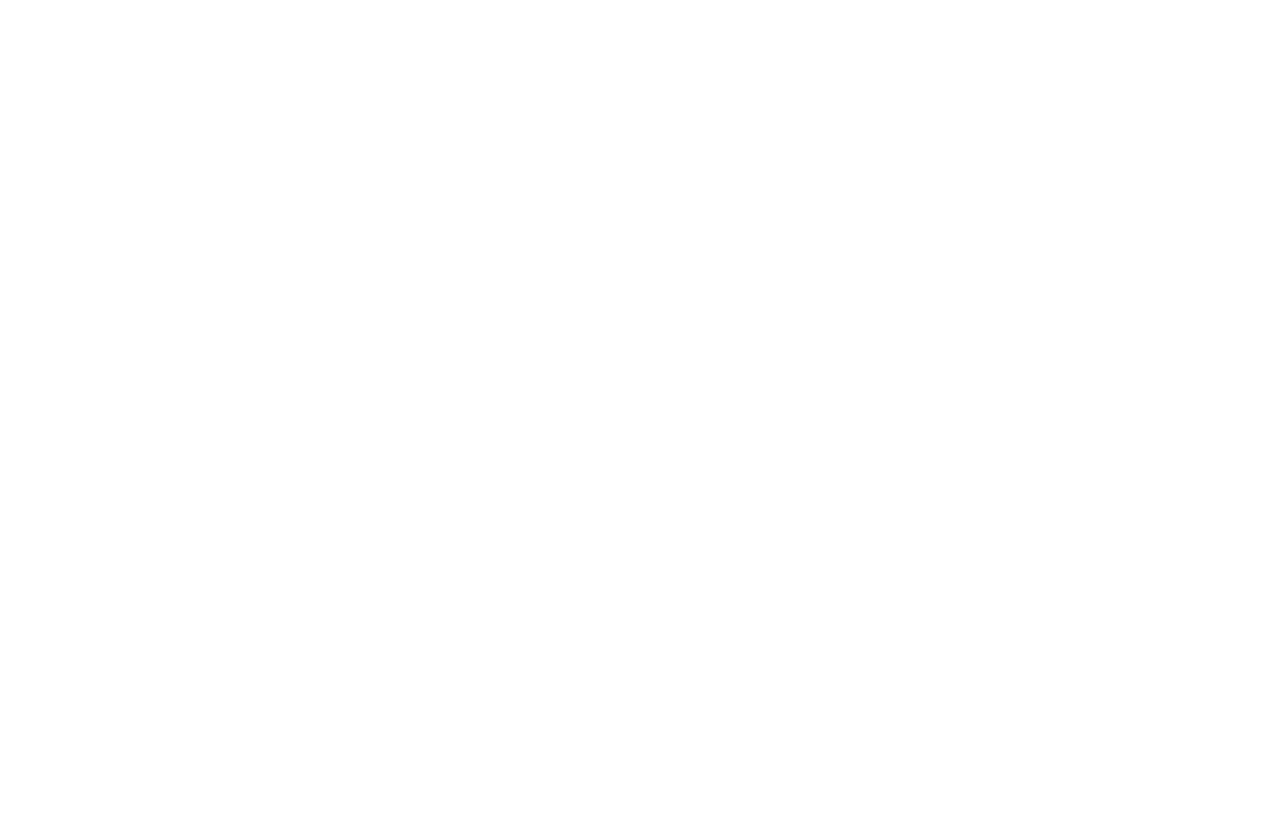
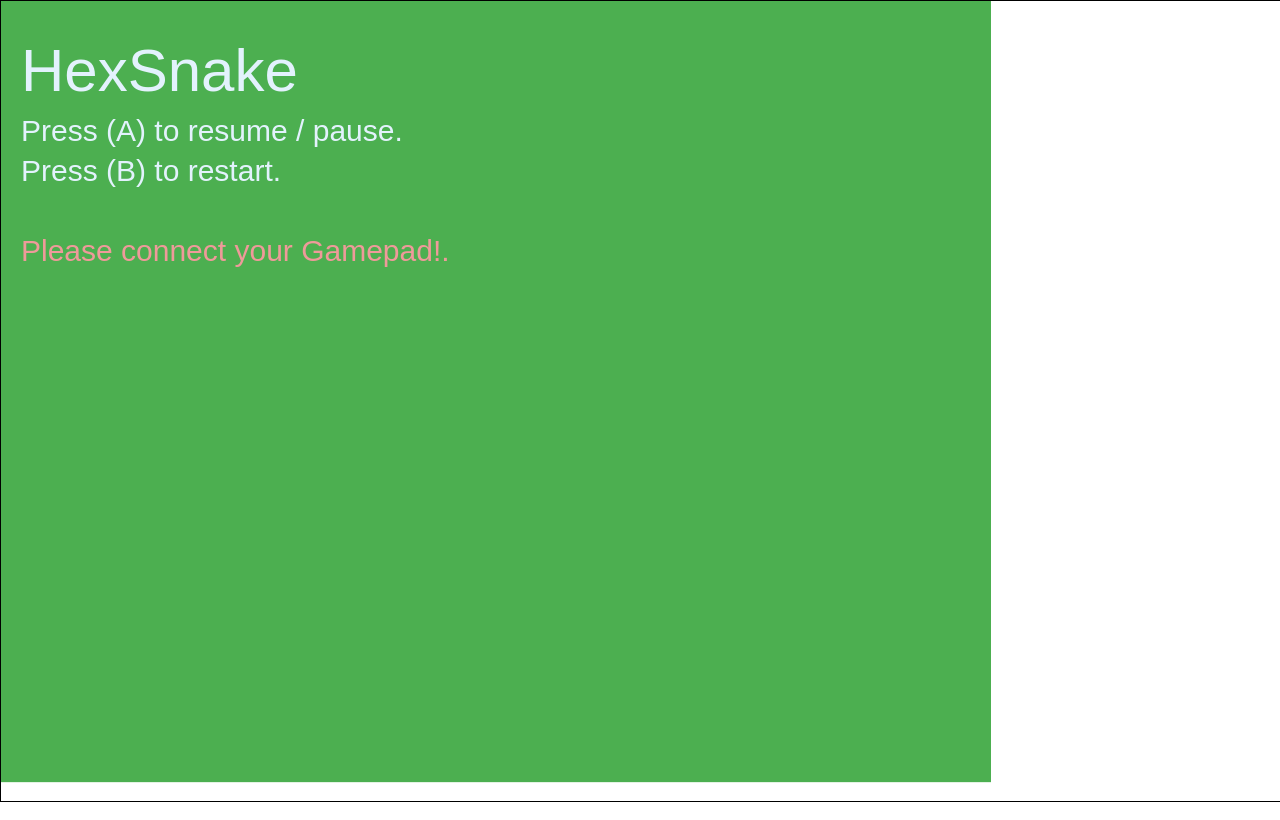
Before and after one commit to kdungs/js-hexsnake, a plain HTML site: page index.html in a window 1280 px wide. Drawn offline with Linux system fonts and the light colour scheme.

Commit message:
Fix resizing. Change colors. Add pause screen. Next: Collisions Then: Structure...

```diff
--- a/hexsnake.js
+++ b/hexsnake.js
@@ -1,14 +1,6 @@
 /*jslint browser: true*/
 (function () {
   'use strict';
-  // Set up the canvas for the game
-  var canvas = document.body.appendChild(document.createElement('canvas'));
-  var resizeCanvas = function () {
-    canvas.width = window.innerWidth;
-    canvas.height = window.innerHeight;
-  };
-  resizeCanvas();
-  window.addEventListener('resize', resizeCanvas);
 
   /** A simple 2-dimensional vector */
   var Vec2 = function (x, y) {
@@ -76,11 +68,11 @@
   };
 
   HexGrid.prototype.resize = function (w, h) {
-    // w = 2 r
-    // h = √3 r
-    var rw = w / 2 / this.nx,
-        rh = h / Math.sqrt(3) / this.ny;
+    var rw = 2 * w / 3 / this.nx,
+        rh = h / (Math.sqrt(3) * (this.ny + 0.5));
     this.radius = Math.floor(Math.min(rw, rh));
+    this.width = this.nx / 2 * 3 * this.radius;
+    this.height = Math.sqrt(3) * this.radius * (this.ny + 0.5);
   };
 
   HexGrid.prototype.drawHex = function(ctx, coord, fillColor) {
@@ -136,12 +128,16 @@
   // Game
   var game = {
     running: false,
+    gamepad: null,
     colors: {
       snake: '#8BC34A',
       snakeHead: '#4CAF50'
     },
     hexGrid: new HexGrid(30, 20, window.innerWidth, window.innerHeight),
     snake: new Snake(new Vec2(4, 2)),
+    restart: function () {
+      this.snake = new Snake(new Vec2(4, 2));
+    },
     update: function (ticks) {
       if (!this.running) {
         return;
@@ -150,14 +146,28 @@
         this.snake.move();
       }
     },
-    draw: function (ctx) {
-      if (!this.running) {
-        return;
+    drawPause: function (ctx) {
+      ctx.fillStyle = '#4CAF50';
+      ctx.fillRect(0, 0, this.hexGrid.width, this.hexGrid.height);
+      ctx.fillStyle = '#E3F2FD';
+      ctx.font = '60px Arial';
+      ctx.fillText('HexSnake', 20, 90)
+      ctx.font = '30px Arial';
+      ctx.fillText('Press (A) to resume / pause.', 20, 140);
+      ctx.fillText('Press (B) to restart.', 20, 180);
+      if (this.gamepad === null) {
+        ctx.fillStyle = '#EF9A9A';
+        ctx.fillText('Please connect your Gamepad!.', 20, 260);
       }
+    },
+    drawGame: function (ctx) {
+      ctx.save();
+      ctx.translate(this.hexGrid.radius,
+                    this.hexGrid.radius * Math.sqrt(3) / 2);
       var that = this;
       for (var y = 0; y < 20; y++) {
         for (var x = 0; x < 30; x++) {
-          that.hexGrid.drawHex(ctx, new Vec2(x, y), "#eeeeee");
+          that.hexGrid.drawHex(ctx, new Vec2(x, y), '#C8E6C9');
         }
       }
       var head = that.snake.parts.pop();
@@ -166,16 +176,26 @@
       });
       that.hexGrid.drawHex(ctx, head, that.colors.snakeHead);
       that.snake.parts.push(head);
+      ctx.restore();
+    },
+    draw: function (ctx) {
+      if (!this.running) {
+        this.drawPause(ctx);
+      } else {
+        this.drawGame(ctx);
+      }
     }
   };
 
   // Handle input from gamepad
-  var btnPressed = false;
+  var btnPressed = false,
+      btn2Pressed = false;
   var pollGamepad = function () {
     var gp = navigator.getGamepads()[0],
         axisEW = gp.axes[0],
         axisNS = gp.axes[1],
         btn = gp.buttons[0],
+        btn2 = gp.buttons[1],
         dir = 0;
     if (btn.pressed) {
       btnPressed = true;
@@ -183,10 +203,17 @@
       game.running = !game.running;
       btnPressed = false;
     }
+    if (btn2.pressed) {
+      btn2Pressed = true;
+    } else if (btn2Pressed) {
+      game.restart();
+      game.running = true;
+      btn2Pressed = false;
+    }
     if (axisNS !== 0) {
       var phi = Math.atan2(axisNS, axisEW),
           r = Math.sqrt(axisEW * axisEW + axisNS * axisNS);
-      if (r > 0.1) {
+      if (r > 0.5) {
         if (phi > 0) {
           dir |= HexDirections.MaskS;
         }
@@ -195,27 +222,34 @@
         } else if (Math.abs(phi) >= 3 * Math.PI / 6) {
           dir |= HexDirections.MaskW;
         }
+        game.snake.changeDirection(dir);
       }
-      game.snake.changeDirection(dir);
     }
   };
   var setupGamepad = window.setInterval(function () {
     if (navigator.getGamepads()[0]) {
+      game.gamepad = navigator.getGamepads()[0];
       window.setInterval(pollGamepad, 100);
       window.clearInterval(setupGamepad);
     }
   }, 500);
 
   // Get the context and set up the drawing
+  // Set up the canvas for the game
+  var canvas = document.body.appendChild(document.createElement('canvas'));
+  var resizeCanvas = function () {
+    canvas.width = window.innerWidth;
+    canvas.height = window.innerHeight;
+    game.hexGrid.resize(window.innerWidth, window.innerHeight);
+  };
+  resizeCanvas();
+  window.addEventListener('resize', resizeCanvas);
   var ctx = canvas.getContext('2d');
   var ticks = 0;
   var drawCtx = function () {
     ctx.clearRect(0, 0, canvas.width, canvas.height);
-    ctx.save();
-    ctx.translate(game.hexGrid.radius, game.hexGrid.radius * Math.sqrt(3) / 2);
     game.update(ticks++);
     game.draw(ctx);
-    ctx.restore();
     window.setTimeout(function () {
       window.requestAnimationFrame(drawCtx);
     }, 100);
--- a/index.html
+++ b/index.html
@@ -3,6 +3,18 @@
 <head>
   <meta charset="UTF-8">
   <title>HexSnake</title>
+
+  <style>
+    html, body {
+      margin: 0;
+      padding: 0;
+      overflow: hidden;
+    }
+    canvas {
+    margin: 0;
+    border: 1px solid black;
+    }
+  </style>
 </head>
 <body>
   <script src="hexsnake.js"></script>
```
